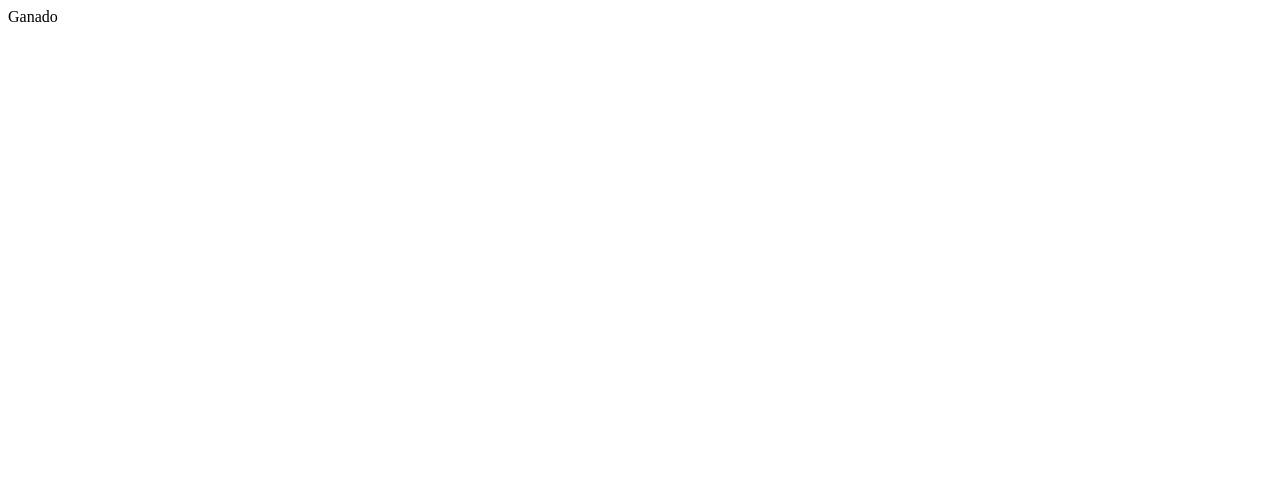
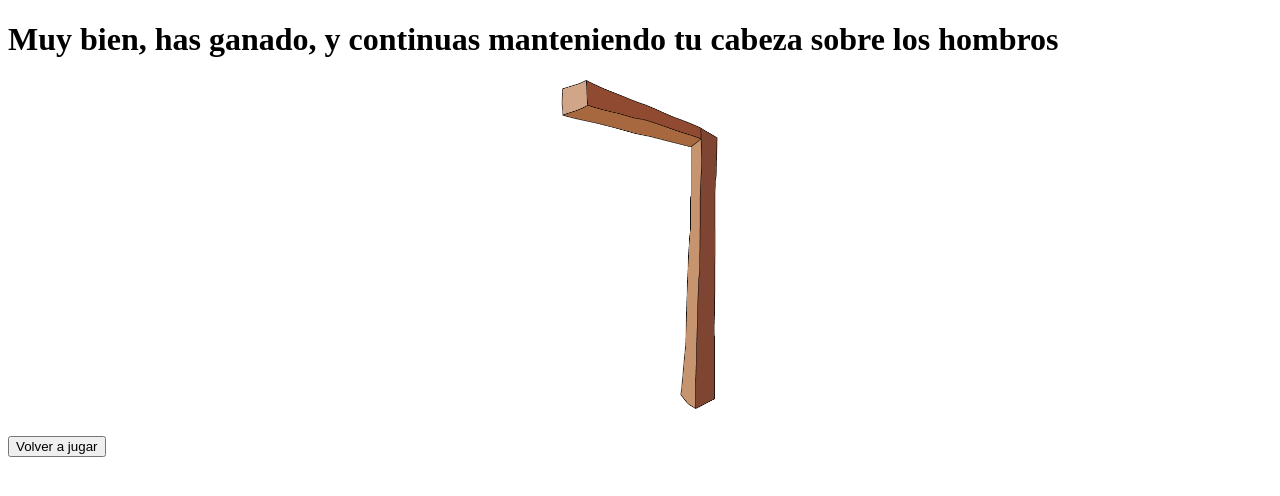
Before and after one commit to pattymicaelazurita/recicla, a React (Create React App) app: page /ganado in a window 1280 px wide. Shown: the top 496 px of the page. Built offline with nearby package versions, Linux system fonts and the light colour scheme.

Commit message:
Configuración en ganado

```diff
--- a/src/componentes/Ganado.js
+++ b/src/componentes/Ganado.js
@@ -1,8 +1,16 @@
 import React from "react";
+import { useNavigate } from "react-router-dom";
 
 const Ganado = () => {
+    const navegacion=useNavigate();
     return (
-        <div>Ganado</div>
+        <>
+        <h1>Muy bien, has ganado, y continuas manteniendo tu cabeza sobre los hombros</h1>
+        <div className="imagen">
+        <img src={require(`../assets/el_ahorcado1.png`)} alt=""/>
+        </div>
+        <button onClick={()=>navegacion("/juego/")}>Volver a jugar</button>
+        </>
     )
 }
 
```
